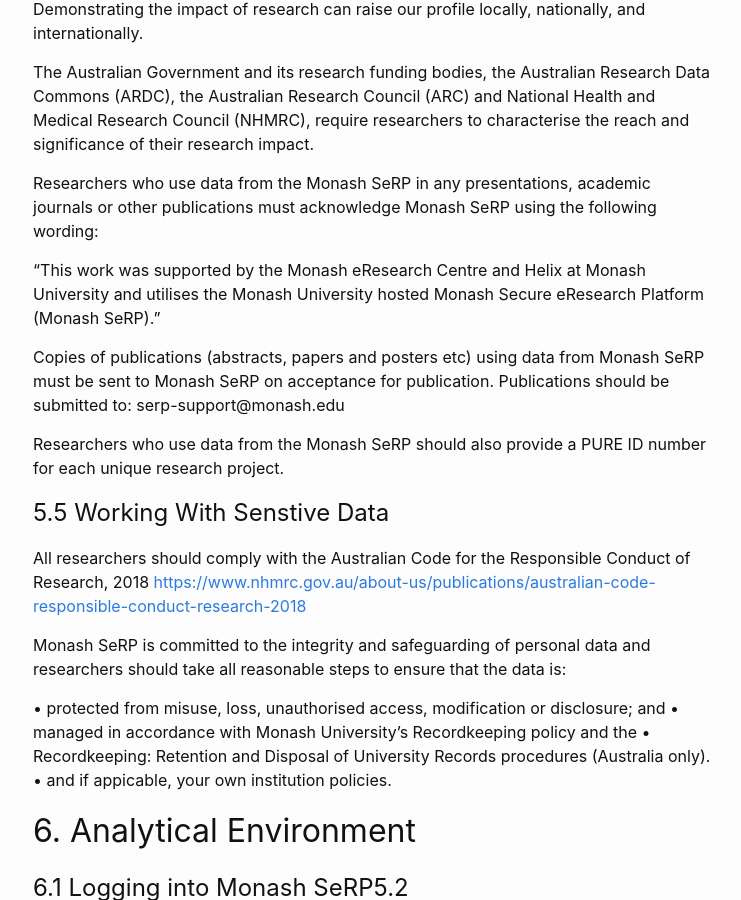
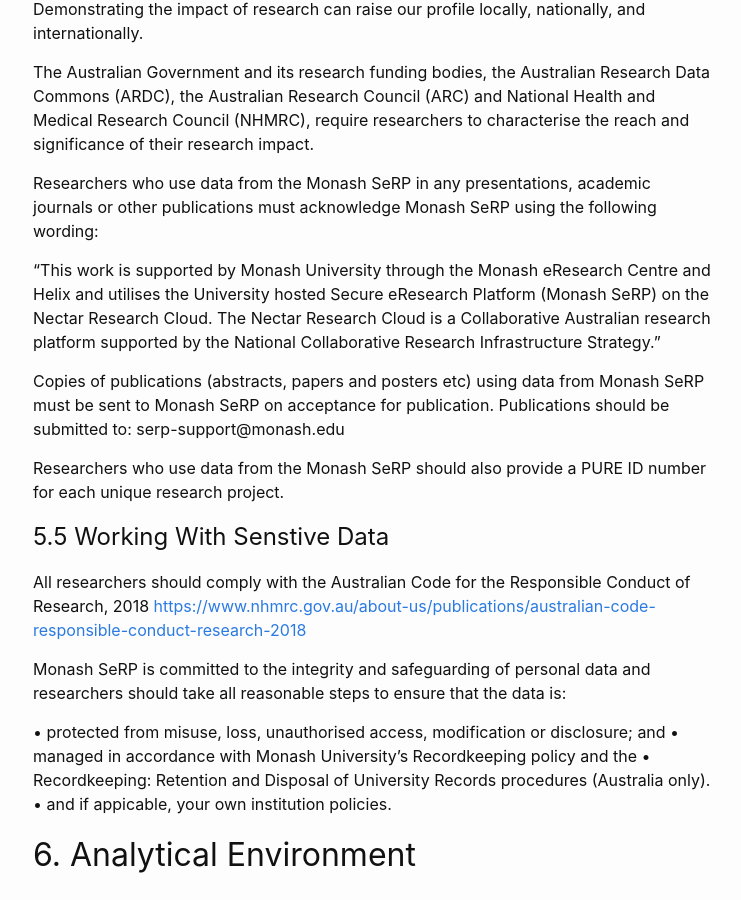
Before and after one commit to ARDC-Secure-Platforms/ardc-serp-docs, a Jekyll site: the page built from _docs/03-rucop-tm.md, in a window 1280 px wide and 900 px high, scrolled down 6855 px. Shown: the whole window, without its empty margins (267-1008 px from the left). Built offline with Jekyll 4.4.1, drawn with Linux system fonts in a browser that asks for light colours.

Commit message:
updated acknowledgment text

```diff
--- a/_docs/03-rucop-tm.md
+++ b/_docs/03-rucop-tm.md
@@ -300,7 +300,7 @@ The Australian Government and its research funding bodies, the Australian Resear
 
 Researchers who use data from the Monash SeRP in any presentations, academic journals or other publications must acknowledge Monash SeRP using the following wording:
 
-"This work was supported by the Monash eResearch Centre and Helix at Monash University and utilises the Monash University hosted Monash Secure eResearch Platform (Monash SeRP)."
+"This work is supported by Monash University through the Monash eResearch Centre and Helix and utilises the University hosted Secure eResearch Platform (Monash SeRP) on the Nectar Research Cloud. The Nectar Research Cloud is a Collaborative Australian research platform supported by the National Collaborative Research Infrastructure Strategy."
 
 Copies of publications (abstracts, papers and posters etc) using data from Monash SeRP must be sent to Monash SeRP on acceptance for publication. Publications should be submitted to:
 serp-support@monash.edu
```
